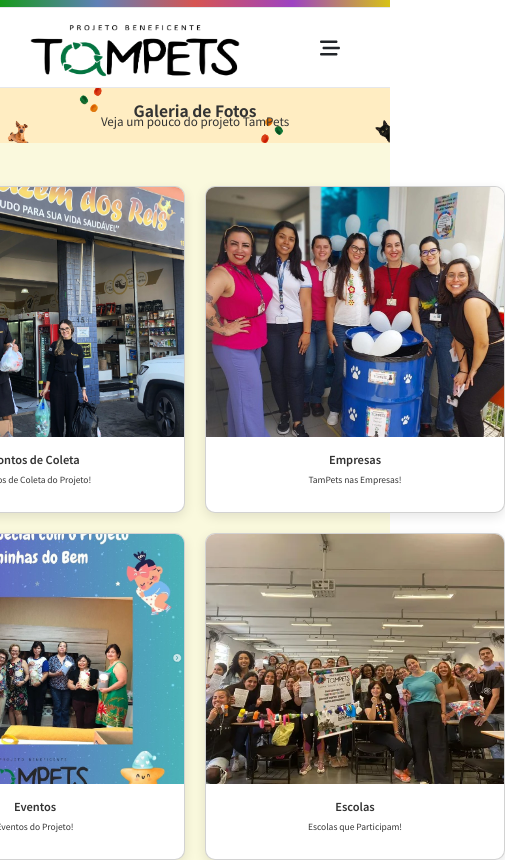
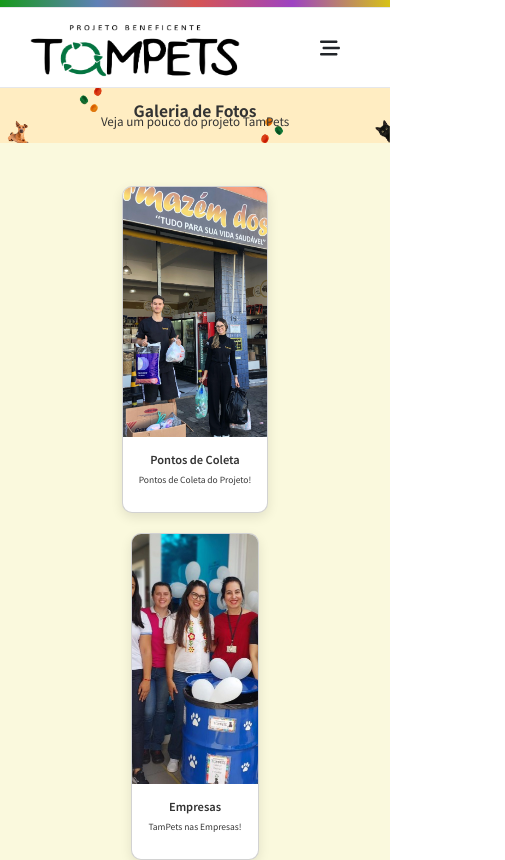
Before and after one commit to DaianeKCamargo/FATEC_ProjetoIntegrador2, a Next.js app: page /sobre-nos/galeria-tampets in a window 390 px wide. Shown: the top 860 px of the page, 505 px wide, since content can reach past the window. Built offline with nearby package versions, Linux system fonts and the light colour scheme.

Commit message:
Update Galeria
-responsividade

```diff
--- a/styles/card.module.css
+++ b/styles/card.module.css
@@ -16,7 +16,7 @@
   box-shadow: 0 8px 20px rgba(0, 0, 0, 0.15);
 }
 
-/* Container da imagem */
+
 .card .imagem {
   width: 100%;
   height: 250px;
@@ -35,7 +35,7 @@
   transform: scale(1.05);
 }
 
-/* Texto */
+
 .card .texto {
   padding: 16px;
   text-align: center;
@@ -54,7 +54,7 @@
   line-height: 1.4;
 }
 
-/* Responsividade */
+
 @media (max-width: 600px) {
   .card {
     width: 90%;
--- a/styles/galeria.module.css
+++ b/styles/galeria.module.css
@@ -1,16 +1,25 @@
 .galeria-container {
     display: grid;
-    grid-template-columns: repeat(2, 300px); /* 2 por linha */
+    grid-template-columns: repeat(2, 300px);
     gap: 20px;
-    justify-content: center; /* centraliza o conjunto */
+    justify-content: center;
     padding-top: 40px;
     padding-bottom: 100px;
 }
+
 
 .galeria-container a {
     text-decoration: none;
 }
 
+
+@media (max-width: 700px) {
+    .galeria-container {
+        grid-template-columns: 1fr;
+        justify-items: center;
+    }
+}
+
 .body-galeria {
     background-color: rgb(250, 249, 221);
 }
```
Also changed, not shown: styles/namidia.module.css (+3 -5 lines).
